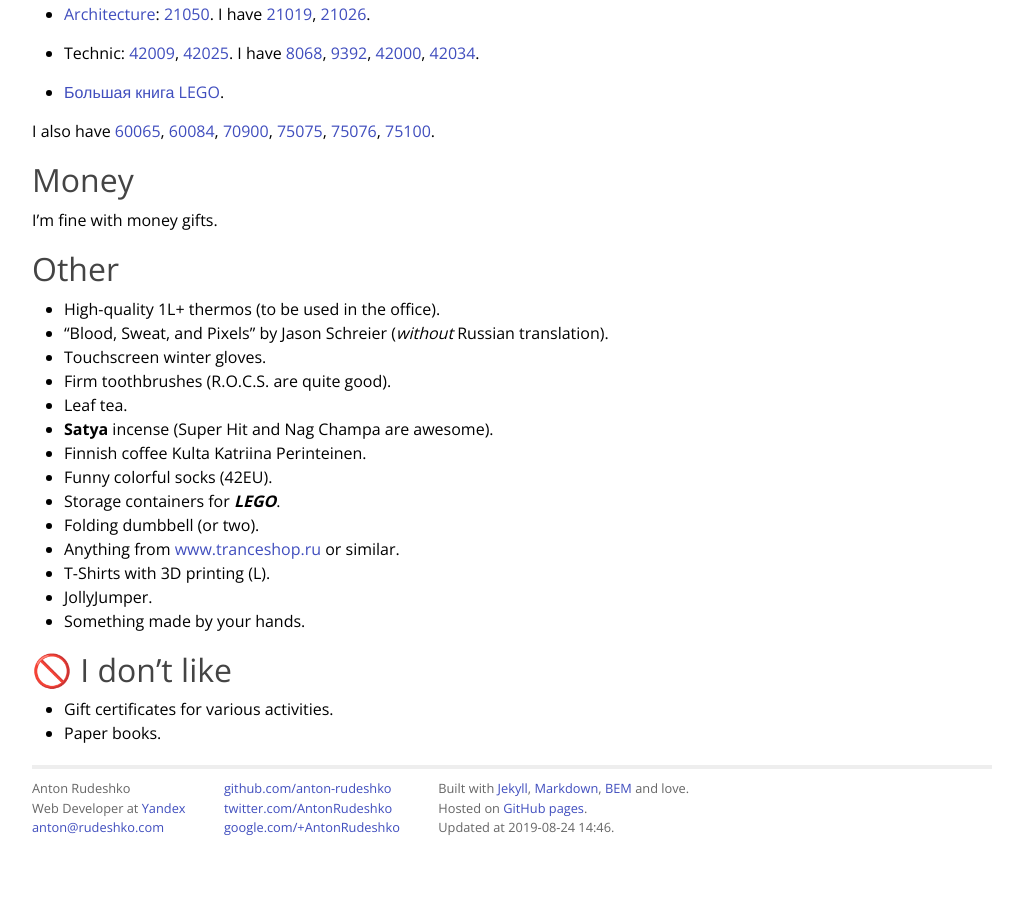
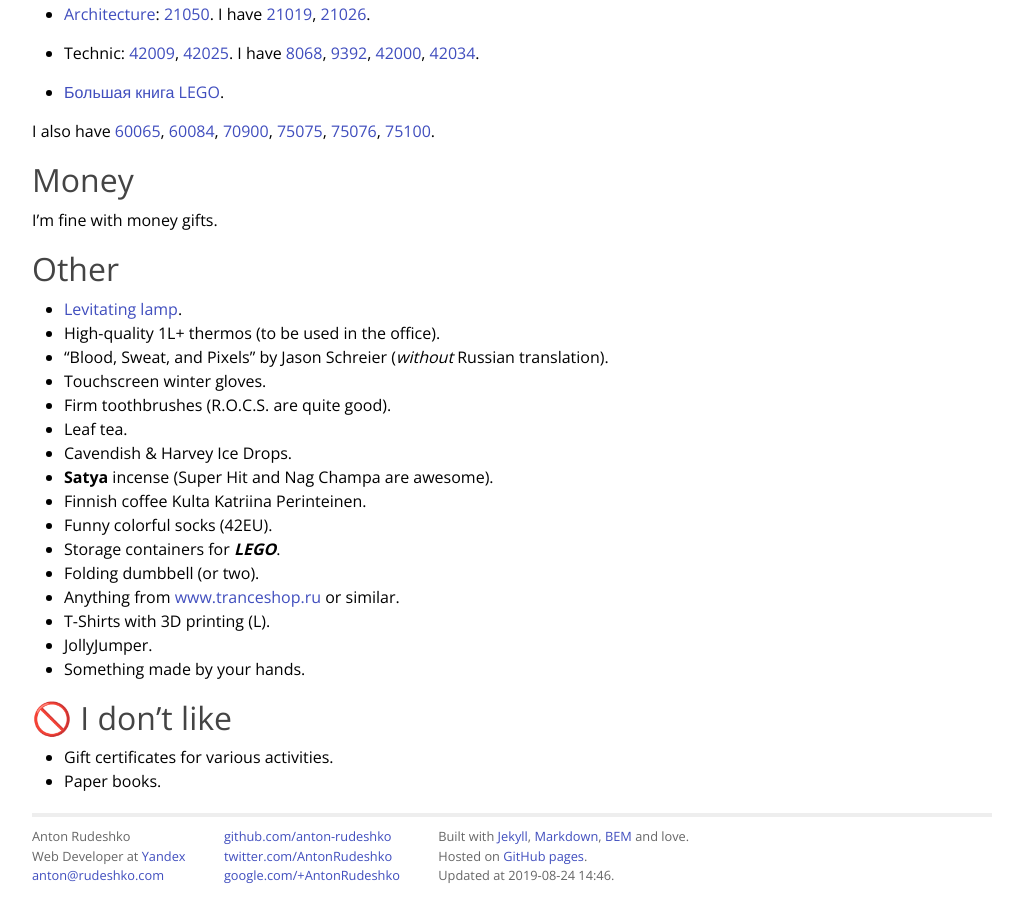
Before and after one commit to anton-rudeshko/anton-rudeshko.github.io, a Jekyll site: the page built from wishlist/index.md, in a window 1280 px wide and 900 px high, scrolled down 1460 px. Shown: the whole window, without its empty margins (128-1151 px from the left). Built offline with Jekyll 4.4.1, drawn with Linux system fonts in a browser that asks for light colours; comment, search, counter and statistics services are not loaded; before the commit the page ends 2312 px from its top, so only the background shows below that.

Commit message:
wishlist: add levitating lamp and ice candies

```diff
--- a/wishlist/index.md
+++ b/wishlist/index.md
@@ -136,11 +136,13 @@ I'm fine with money gifts.
 
 ## Other
 
+* [Levitating lamp](https://www.levitera.ru/product/levitiruyuschiy-svetilnik-cosmic-temnyy).
 * High-quality 1L+ thermos (to be used in the office).
 * "Blood, Sweat, and Pixels" by Jason Schreier (_without_ Russian translation).
 * Touchscreen winter gloves.
 * Firm toothbrushes (R.O.C.S. are quite good).
 * Leaf tea.
+* Cavendish & Harvey Ice Drops.
 * **Satya** incense (Super Hit and Nag Champa are awesome).
 * Finnish coffee Kulta Katriina Perinteinen.
 * Funny colorful socks (42EU).
```
